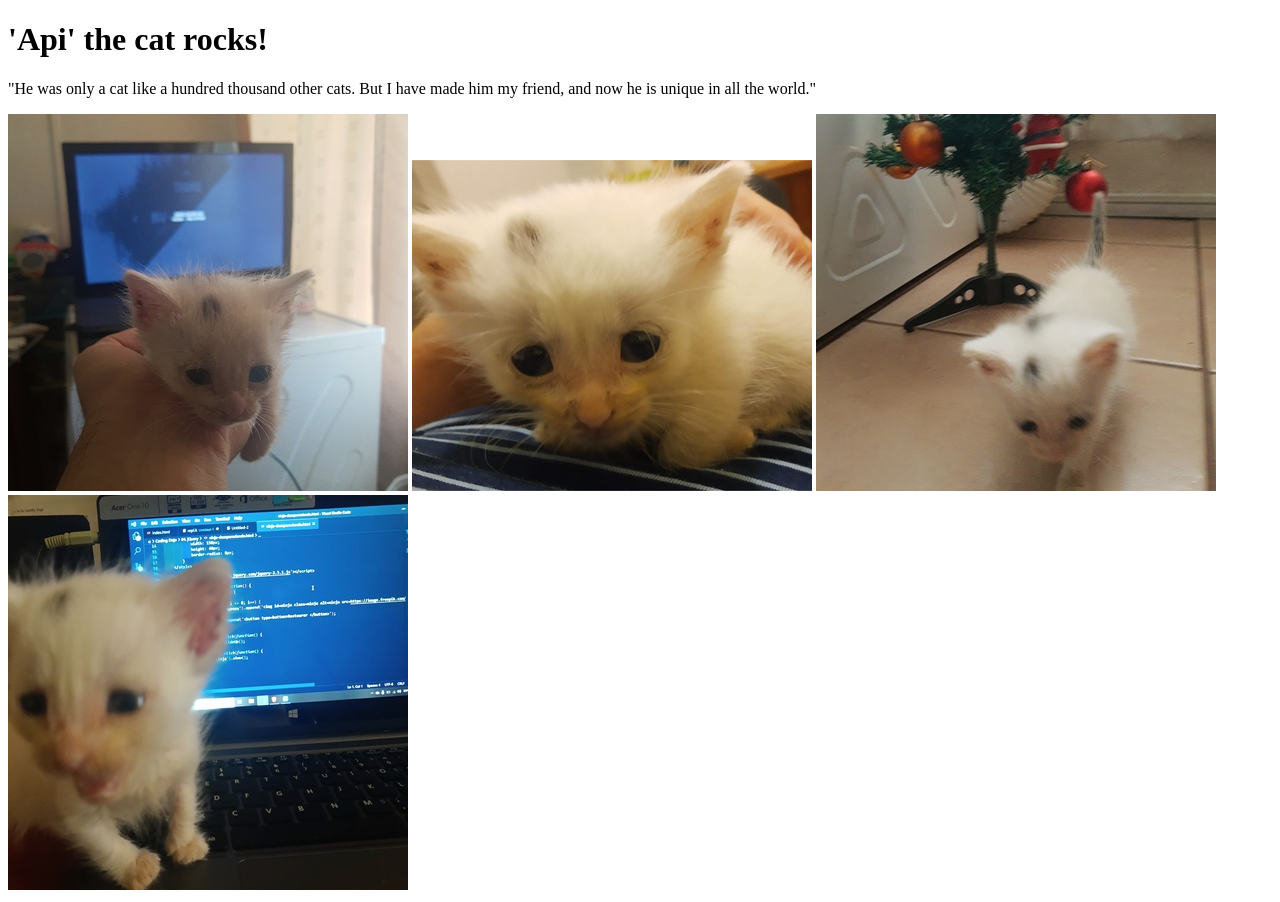
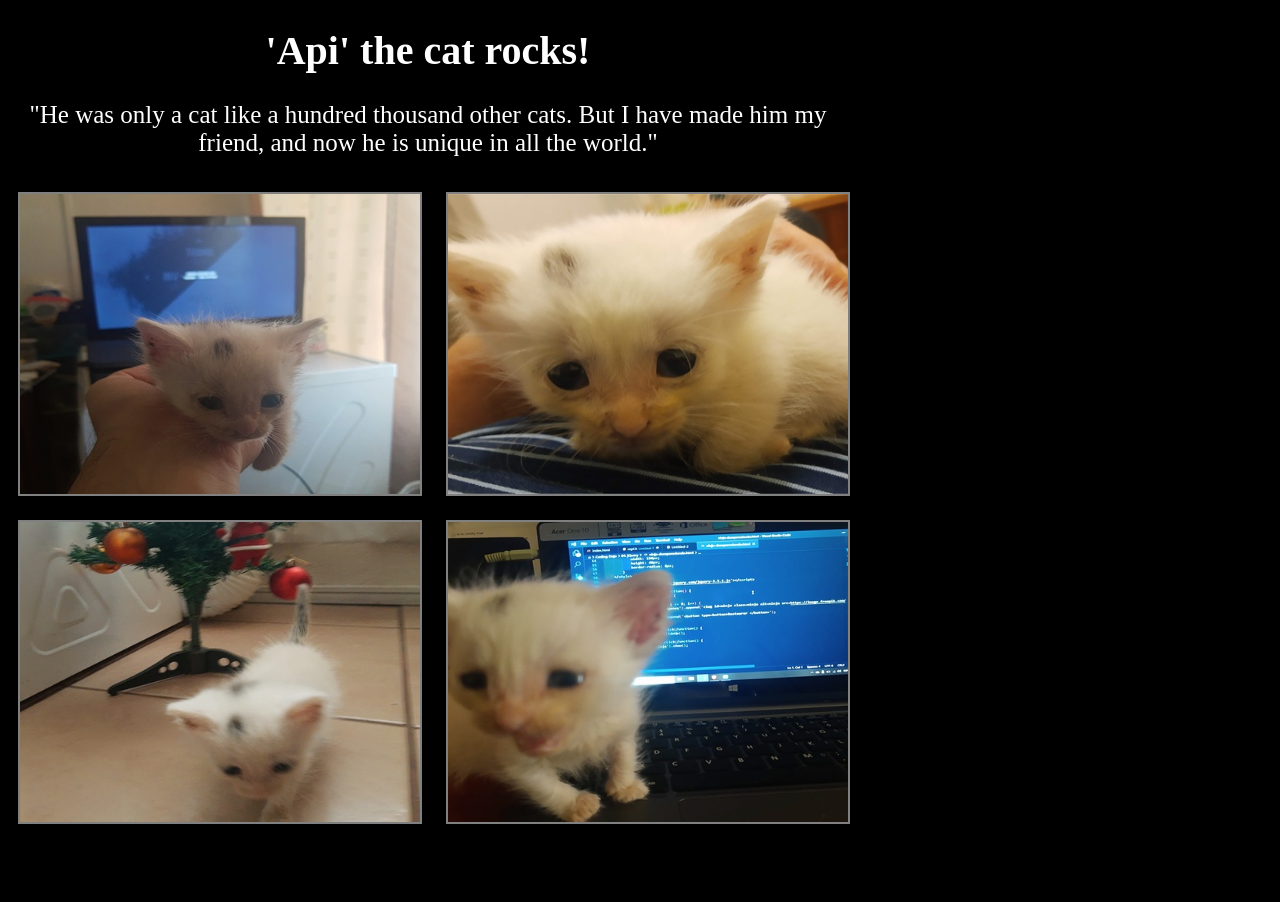
Before and after one commit to ja-alvarez/Apithecat, a plain HTML site: page index.html in a window 1280 px wide. After the commit the page ends 846 px from the top, so only its background shows below. Drawn offline with Linux system fonts and the light colour scheme.

Commit message:
css style added

```diff
--- a/index.html
+++ b/index.html
@@ -1,8 +1,10 @@
 <!DOCTYPE html>
-<html>
+<html lang="en">
 
 <head>
+    <meta charset="UTF-8">
     <title>Api Rocks</title>
+    <link rel="stylesheet" type="text/css" href="style.css">
 </head>
 
 <body>
@@ -14,6 +16,7 @@
     <img src="api2.jpg" alt="api1">
     <img src="api3.jpg" alt="api1">
     <img src="api4.jpg" alt="api1">
+    <!--“It is the time you have wasted for your rose that makes your rose so important.” -->
 
 </body>
 
--- /dev/null
+++ b/style.css
@@ -0,0 +1,22 @@
+* {
+    background-color: black;
+    color: white;
+}
+
+h1,
+p {
+    font-size: 25px;
+    width: 840px;
+    text-align: center;
+}
+
+h1 {
+    font-size: 40px;
+}
+
+img {
+    width: 400px;
+    height: 300px;
+    border: 2px solid gray;
+    margin: 10px;
+}
```
